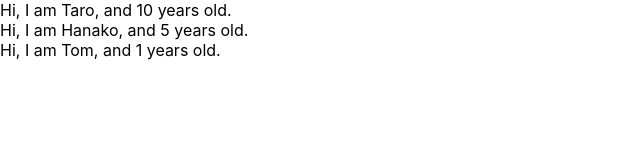
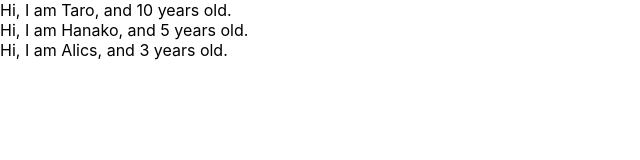
Before and after one commit to missyu3/missyu3-udemy_react_redux_test, a React (Create React App) app: page / in a window 1280 px wide. Shown: the top 160 px of the page, without its empty margins (0-640 px from the left). Built offline with nearby package versions, Linux system fonts and the light colour scheme.

Commit message:
PropTypes

```diff
--- a/src/App.js
+++ b/src/App.js
@@ -1,11 +1,12 @@
 //JSXを使用する場合は下記のReactをimportは必須
 import React from 'react';
+import PropTypes from 'prop-types';
 
 const App = () => {
   const profiles = [
     {name: "Taro", age: 10},
     {name: "Hanako", age: 5},
-    {name: "Tom"}
+    {name: "Alics", age: 3}
   ]
   return (
     <div>
@@ -21,8 +22,10 @@ const User = (props) => {
 return <div>Hi, I am {props.name}, and {props.age} years old.</div>
 }
 
-User.defaultProps = {
-  age: 1
+User.PropTypes = {
+  name: PropTypes.string,
+  //isRequiredを宣言すると属性がない場合もWarningが発生する。
+  age: PropTypes.number.isRequired
 }
 
 export default App;
```
